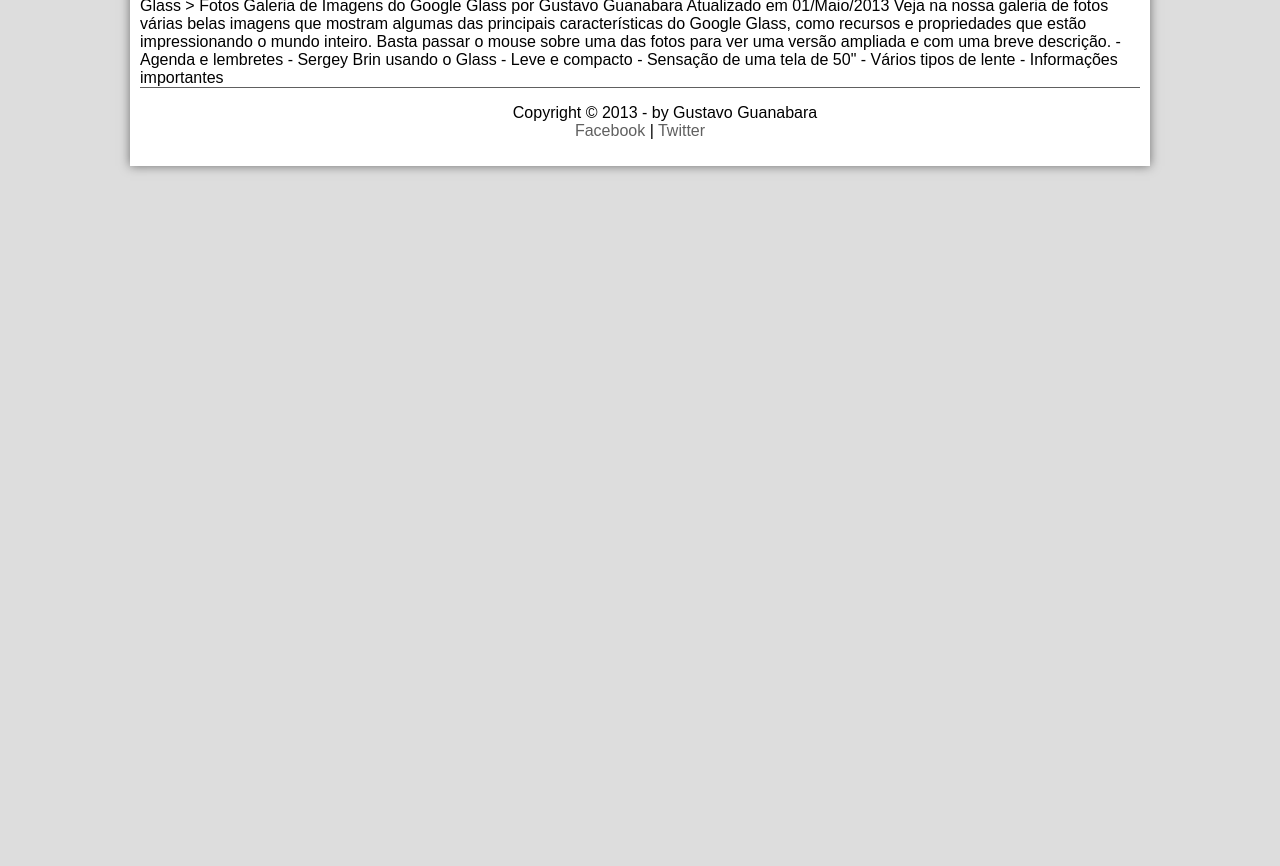
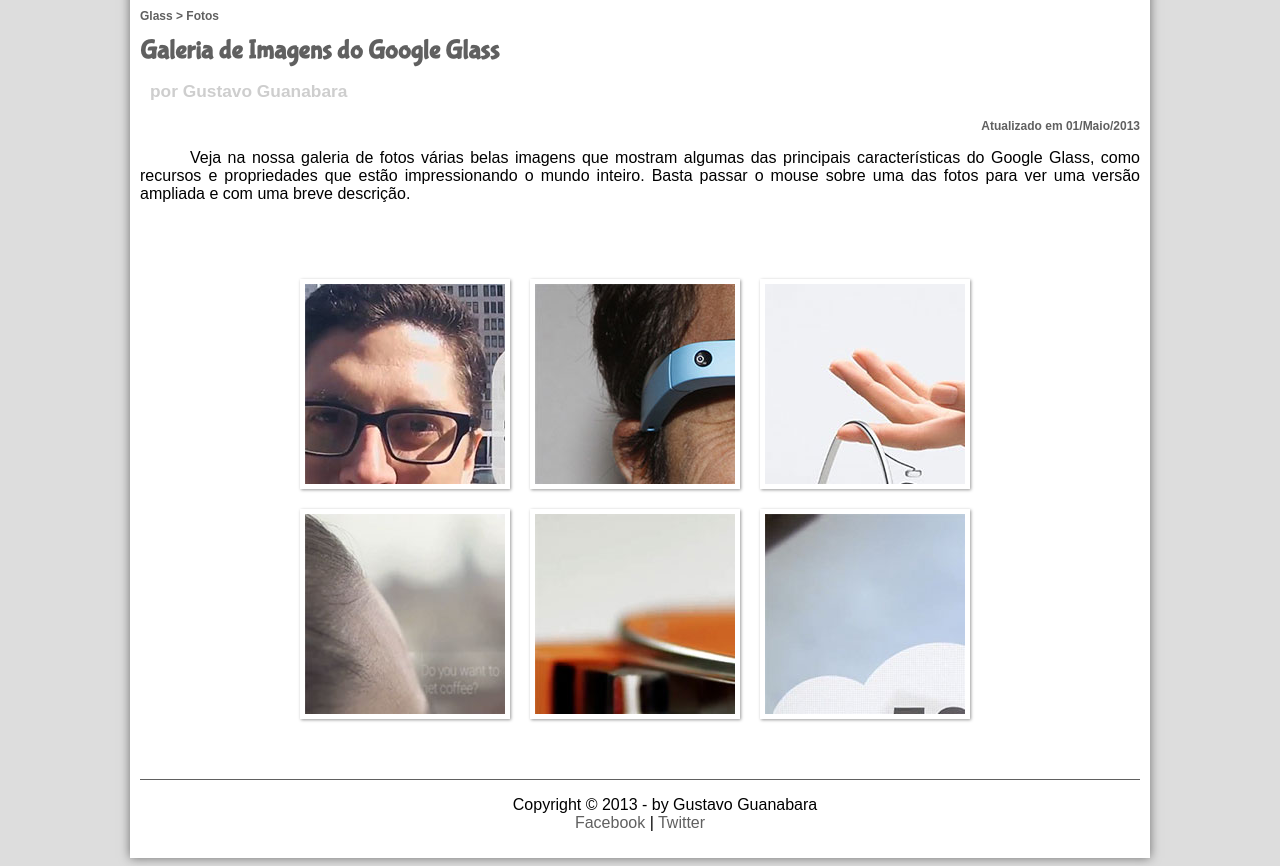
Before and after one commit to toiinnn/curso-html5, a plain HTML site: page fotos.html in a window 1280 px wide. Shown: the part 179-1045 px from the top of the page. Before the commit the page ends 800 px from the top, so only its background shows below. Drawn offline with Linux system fonts and the light colour scheme.

Commit message:
Adição das fotos

```diff
--- a/_css/fotos.css
+++ b/_css/fotos.css
@@ -0,0 +1,47 @@
+@charset "UTF-8";
+
+ul#album-fotos {
+	width: 700px;
+	margin: 0 auto;
+	padding: 50px;
+	overflow: hidden;
+	list-style: none;
+}
+
+ul#album-fotos li {
+	float: left;
+	width: 200px;
+	height: 200px;
+	margin: 10px;
+	border: 5px solid #ffffff ;
+	background-color: #ffffff;
+	box-shadow: 1px 1px 3px rgba(0,0,0, .4);
+}
+
+ul#album-fotos li span{
+	opacity: 0;
+}
+
+ul#album-fotos li#foto01 {
+	background: url('../_imagens/galeria-01.jpg') no-repeat;
+}
+
+ul#album-fotos li#foto02 {
+	background: url('../_imagens/galeria-02.jpg') no-repeat;
+}
+
+ul#album-fotos li#foto03 {
+	background: url('../_imagens/galeria-03.jpg') no-repeat;
+}
+
+ul#album-fotos li#foto04 {
+	background: url('../_imagens/galeria-04.jpg') no-repeat;
+}
+
+ul#album-fotos li#foto05 {
+	background: url('../_imagens/galeria-05.jpg') no-repeat;
+}
+
+ul#album-fotos li#foto06 {
+	background: url('../_imagens/galeria-06.jpg') no-repeat;
+}
--- a/fotos.html
+++ b/fotos.html
@@ -4,6 +4,7 @@
 		<meta charset="utf-8"/>
 		<title> Tudo sobre Google Glass! (flopou, pessoal) </title>
 		<link rel="stylesheet" href="_css/estilo.css"/>
+		<link rel="stylesheet" href="_css/fotos.css"/>
 	</head>
 	<script language="javascript" src="_javascript/funcoes.js">
 	</script>
@@ -33,20 +34,28 @@
 			</nav>
 		</header>
 
-Glass > Fotos
-Galeria de Imagens do Google Glass
-por Gustavo Guanabara
-Atualizado em 01/Maio/2013
+ 		<section id="corpo-full">
+			<article id="noticia-principal">
+				<header id="cabecalho-artigo">
+					<hgroup>
+						<h3>Glass > Fotos </h3>
+						<h1>Galeria de Imagens do Google Glass</h1>
+						<h2>por Gustavo Guanabara</h2>
+						<h3 class="direita"> Atualizado em 01/Maio/2013 </h3>
+					</hgroup>
+				</header>
+		</section>
 
-Veja na nossa galeria de fotos várias belas imagens que mostram algumas das principais características do Google Glass, como recursos e propriedades que estão impressionando o mundo inteiro. Basta passar o mouse sobre uma das fotos para ver uma versão ampliada e com uma breve descrição.
+<p>Veja na nossa galeria de fotos várias belas imagens que mostram algumas das principais características do Google Glass, como recursos e propriedades que estão impressionando o mundo inteiro. Basta passar o mouse sobre uma das fotos para ver uma versão ampliada e com uma breve descrição.</p>
 
-- Agenda e lembretes
-- Sergey Brin usando o Glass
-- Leve e compacto
-- Sensação de uma tela de 50"
-- Vários tipos de lente
-- Informações importantes
-
+		<ul id="album-fotos">
+			<li id="foto01"> <span> Agenda e lembretes </span> </li>
+			<li id="foto02"> <span> Sergey Brin usando o Glass</span> </li>
+			<li id="foto03"> <span> Leve e compacto</span> </li>
+			<li id="foto04"> <span>Sensação de uma tela de 50" </span></li>
+			<li id="foto05"> <span>Vários tipos de lente </span></li>
+			<li id="foto06"> <span>Informações importantes </span></li>
+		</ul>
 		<footer id="rodape">
 			<p>Copyright &copy; 2013 - by Gustavo Guanabara <br/>
 			<a href="https://facebook.com/toiinnn" target="_blank"> Facebook </a> |
```
